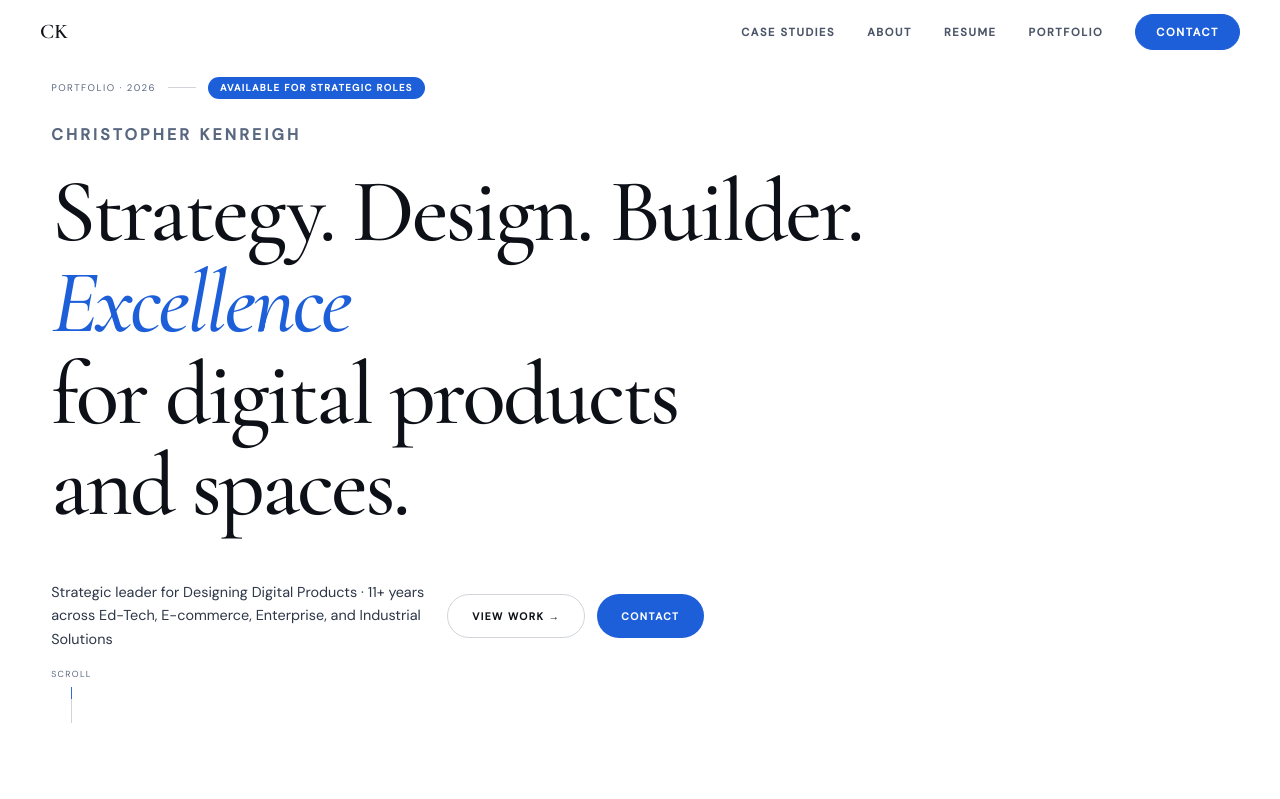
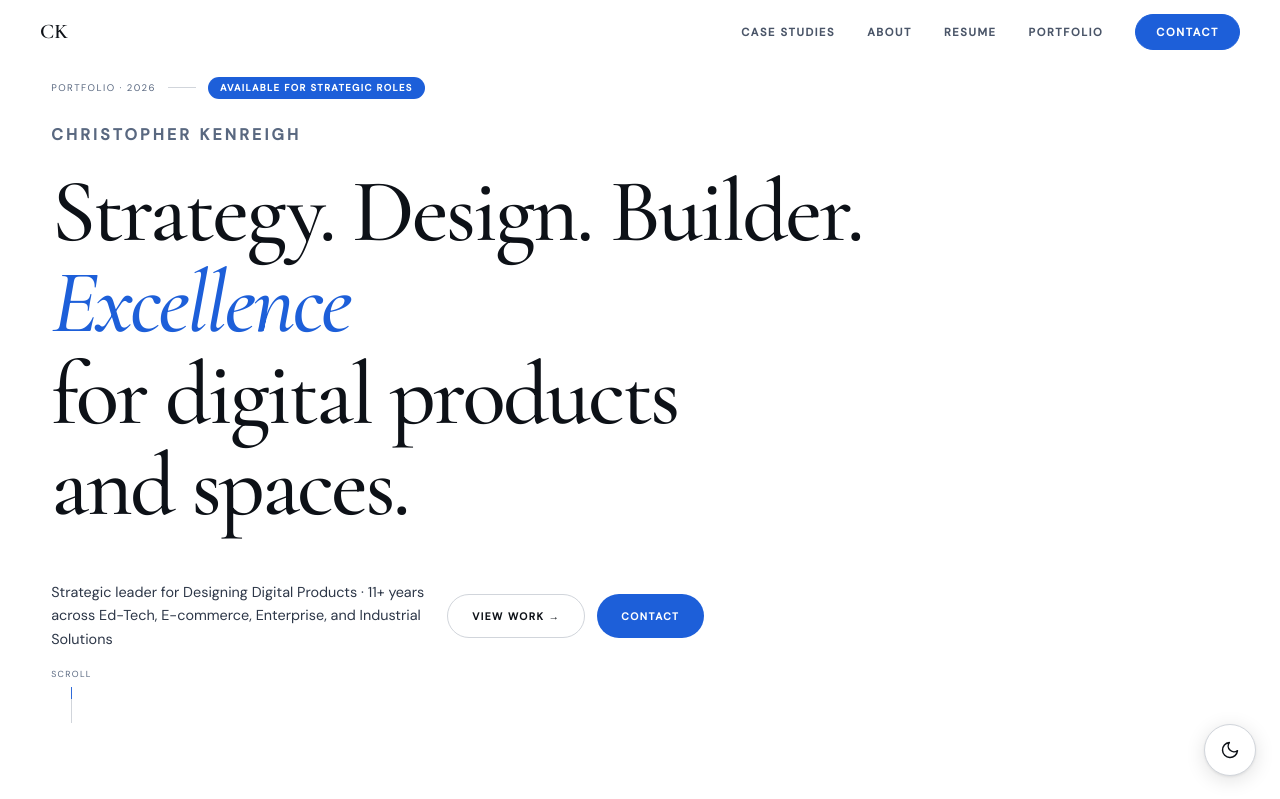
Before and after one commit to tangiblethinking/testPortfo, a React (Vite) app: page / in a window 1280 px wide. Shown: the top 799 px of the page. Built offline with nearby package versions, Linux system fonts and the light colour scheme.

Commit message:
Add dark/light mode with FAB toggle (sun/moon) on all pages

```diff
--- a/src/App.jsx
+++ b/src/App.jsx
@@ -3,6 +3,8 @@ import { Nav } from './components/Nav'
 import { Footer } from './components/Footer'
 import { Cursor } from './components/Cursor'
 import { PortfolioOverlay } from './components/PortfolioOverlay'
+import { ThemeToggle } from './components/ThemeToggle'
+import { ThemeProvider } from './context/ThemeContext'
 import Home from './pages/Home'
 import Work from './pages/Work'
 import About from './pages/About'
@@ -13,7 +15,7 @@ export default function App() {
   const [portfolioOpen, setPortfolioOpen] = useState(false)
 
   return (
-    <>
+    <ThemeProvider>
       <Cursor />
       <Nav page={page} setPage={setPage} openPortfolio={() => setPortfolioOpen(true)} />
       <div>
@@ -24,6 +26,7 @@ export default function App() {
       </div>
       <Footer setPage={setPage} />
       <PortfolioOverlay open={portfolioOpen} onClose={() => setPortfolioOpen(false)} setPage={setPage} />
-    </>
+      <ThemeToggle />
+    </ThemeProvider>
   )
 }
--- /dev/null
+++ b/src/components/ThemeToggle.jsx
@@ -0,0 +1,57 @@
+import { useTheme } from '../context/ThemeContext'
+
+/**
+ * Floating Action Button — lower-right corner
+ * Sun icon when dark (click → light), Moon icon when light (click → dark)
+ */
+export function ThemeToggle() {
+  const { isDark, toggleTheme } = useTheme()
+
+  return (
+    <button
+      type="button"
+      onClick={toggleTheme}
+      aria-label={isDark ? 'Switch to light mode' : 'Switch to dark mode'}
+      title={isDark ? 'Light mode' : 'Dark mode'}
+      style={{
+        position: 'fixed',
+        right: 'clamp(1rem, 3vw, 1.5rem)',
+        bottom: 'clamp(1rem, 3vw, 1.5rem)',
+        zIndex: 150,
+        width: 52,
+        height: 52,
+        borderRadius: '50%',
+        border: '1px solid var(--border)',
+        background: 'var(--surface-0)',
+        color: 'var(--ink-primary)',
+        boxShadow: '0 4px 20px rgba(0,0,0,0.12), 0 1px 3px rgba(0,0,0,0.08)',
+        cursor: 'pointer',
+        display: 'flex',
+        alignItems: 'center',
+        justifyContent: 'center',
+        transition: 'background 0.25s ease, color 0.25s ease, border-color 0.25s ease, transform 0.2s ease, box-shadow 0.25s ease',
+      }}
+      onMouseEnter={(e) => {
+        e.currentTarget.style.transform = 'scale(1.06)'
+        e.currentTarget.style.boxShadow = '0 6px 28px rgba(0,0,0,0.16), 0 2px 6px rgba(0,0,0,0.1)'
+      }}
+      onMouseLeave={(e) => {
+        e.currentTarget.style.transform = 'scale(1)'
+        e.currentTarget.style.boxShadow = '0 4px 20px rgba(0,0,0,0.12), 0 1px 3px rgba(0,0,0,0.08)'
+      }}
+    >
+      {isDark ? (
+        /* Sun — switch to light */
+        <svg width="22" height="22" viewBox="0 0 24 24" fill="none" stroke="currentColor" strokeWidth="1.75" strokeLinecap="round" strokeLinejoin="round" aria-hidden="true">
+          <circle cx="12" cy="12" r="4" />
+          <path d="M12 2v2M12 20v2M4.93 4.93l1.41 1.41M17.66 17.66l1.41 1.41M2 12h2M20 12h2M4.93 19.07l1.41-1.41M17.66 6.34l1.41-1.41" />
+        </svg>
+      ) : (
+        /* Moon — switch to dark */
+        <svg width="20" height="20" viewBox="0 0 24 24" fill="none" stroke="currentColor" strokeWidth="1.75" strokeLinecap="round" strokeLinejoin="round" aria-hidden="true">
+          <path d="M21 12.79A9 9 0 1 1 11.21 3 7 7 0 0 0 21 12.79z" />
+        </svg>
+      )}
+    </button>
+  )
+}
--- /dev/null
+++ b/src/context/ThemeContext.jsx
@@ -0,0 +1,41 @@
+import { createContext, useContext, useEffect, useState } from 'react'
+
+const ThemeContext = createContext({
+  theme: 'light',
+  toggleTheme: () => {},
+  isDark: false,
+})
+
+export function ThemeProvider({ children }) {
+  const [theme, setTheme] = useState(() => {
+    if (typeof window === 'undefined') return 'light'
+    const stored = localStorage.getItem('theme')
+    if (stored === 'light' || stored === 'dark') return stored
+    return window.matchMedia('(prefers-color-scheme: dark)').matches ? 'dark' : 'light'
+  })
+
+  useEffect(() => {
+    const root = document.documentElement
+    if (theme === 'dark') {
+      root.classList.add('dark')
+    } else {
+      root.classList.remove('dark')
+    }
+    localStorage.setItem('theme', theme)
+    // Keep theme-color meta in sync for mobile chrome
+    const meta = document.querySelector('meta[name="theme-color"]')
+    if (meta) meta.setAttribute('content', theme === 'dark' ? '#0D1117' : '#FFFFFF')
+  }, [theme])
+
+  const toggleTheme = () => setTheme((t) => (t === 'light' ? 'dark' : 'light'))
+
+  return (
+    <ThemeContext.Provider value={{ theme, toggleTheme, isDark: theme === 'dark' }}>
+      {children}
+    </ThemeContext.Provider>
+  )
+}
+
+export function useTheme() {
+  return useContext(ThemeContext)
+}
```
